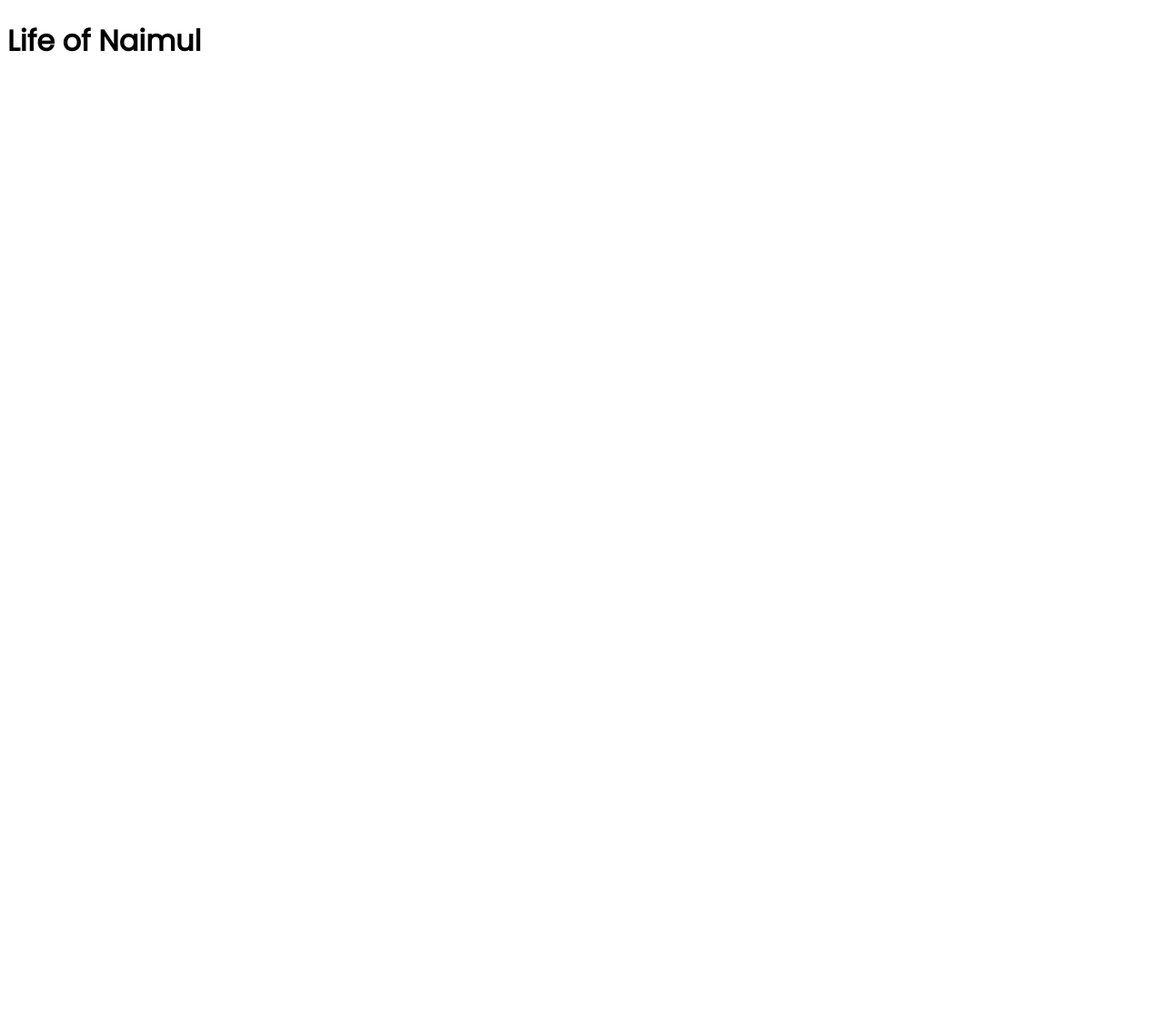
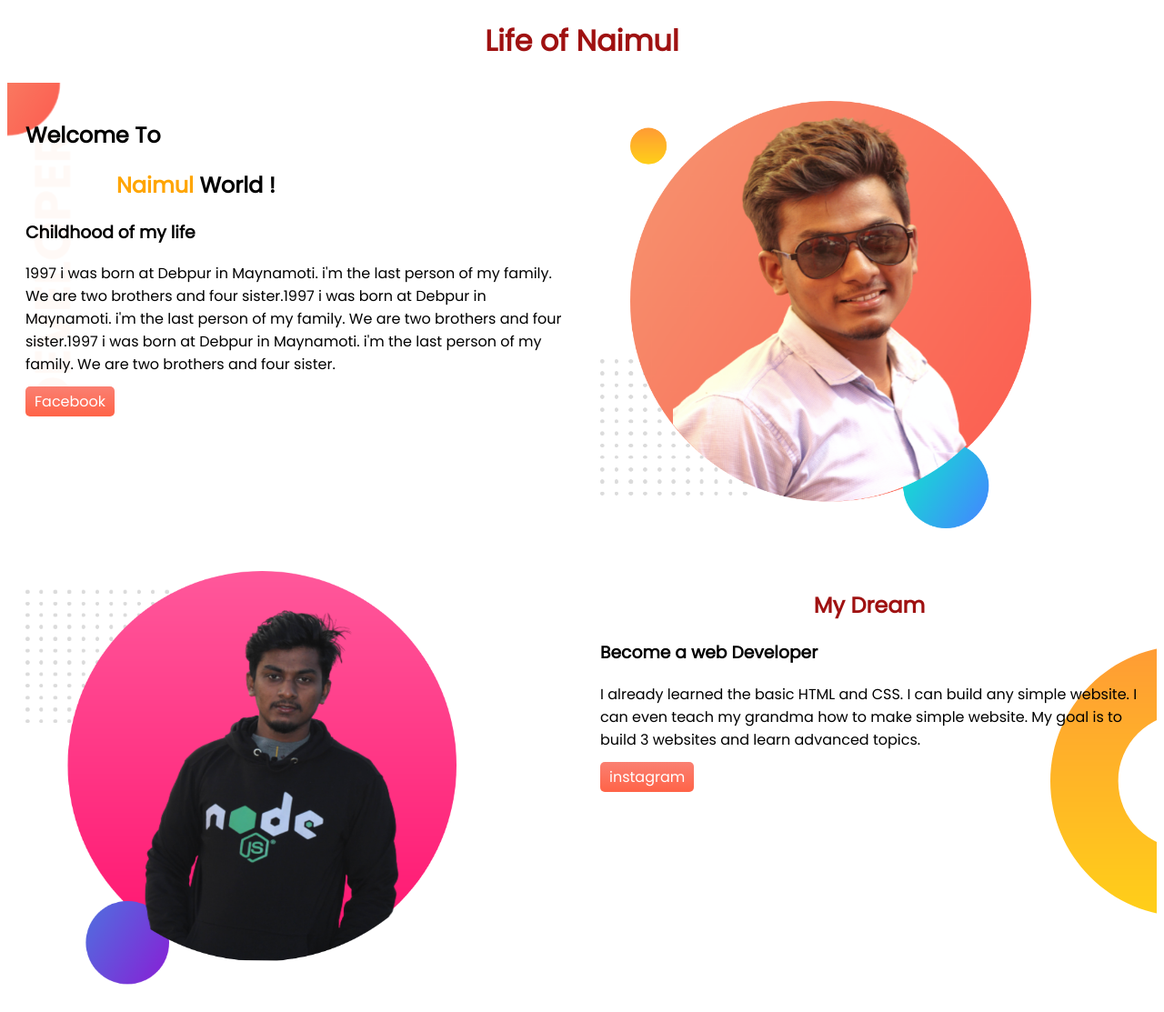
Before and after one commit to NaimulHasan8080/naimul-portfolio, a plain HTML site: page index.html in a window 1280 px wide. Shown: the top 1113 px of the page at 91% size. Before the commit the page ends 800 px from the top, so only its background shows below. Drawn offline with Linux system fonts and the light colour scheme.

Commit message:
half code added complate

```diff
--- a/index.html
+++ b/index.html
@@ -14,7 +14,56 @@
 
 <body>
     <h1 class="title-summary"> Life of Naimul</h1>
+    <section class="top-part">
+        <div class="half-width">
+            <h1>Welcome To </h1>
+            <h1 class="head-away"><span class="orange-color">Naimul</span> World !</h1>
+            <h3 class="title-blogs">Childhood of my life</h3>
+            <p>1997 i was born at Debpur in Maynamoti. i'm the last person of my family. We are two brothers and four
+                sister.1997 i was born at Debpur in Maynamoti. i'm the last person of my family. We are two brothers and
+                four
+                sister.1997 i was born at Debpur in Maynamoti. i'm the last person of my family. We are two brothers and
+                four
+                sister. </p>
+            <a class="anchor-tag" target="-blank"
+                href="https://www.facebook.com/profile.php?id=100008151618032">Facebook</a>
+        </div>
+        <div class="half-width">
+            <img src="images/profile1.png" alt="">
 
+        </div>
+    </section>
+    <section class="mid-part">
+        <div class="half-width">
+            <img src="images/profile2.png" alt="">
+        </div>
+        <div class="half-width">
+            <h1 class="title-summary">My Dream</h1>
+            <h3 class="title-blogs">Become a web Developer</h3>
+            <p>I already learned the basic HTML and CSS. I can build any simple website. I can even teach my grandma how
+                to make simple website. My goal is to build 3 websites and learn advanced topics.</p>
+            <a class="anchor-tag" target="-blank" href="https://www.instagram.com/aimness_naimul/">instagram</a>
+        </div>
+    </section>
+    <section class="last-part">
+        <h1>Experiance</h1>
+        <div class="half-width full-stack">
+            <div>
+                <h1>Full Stack Web Developer</h1>
+                <h3>2021-Present | Pro Level Developer</h3>
+                <p>I am the master of HTML, CSS and Javascript. I know everything needed to make a website function,
+                    efficient. I didn't stop with the web. I went beyond with most popular Javascript framework called
+                    Vue
+                    JS. I even know the deployment, server and security. I will give you 100% web solution.</p>
+            </div>
+        </div>
+        <div class="half-width">
+            <h1>Baby Web Developer</h1>
+            <h3>2020-2021 | Programming Hero Learner</h3>
+            <p>They didn't offer me a job. But I made myself as a remove web developer. I made their website and showed
+                it to them. They liked it. And uploaded the content. It was fun working at Programming Hero.</p>
+        </div>
+    </section>
 </body>
 
 </html>
--- a/style.css
+++ b/style.css
@@ -1,3 +1,49 @@
 body{
     font-family: 'Poppins', sans-serif;
 }
+section{
+    margin-bottom: 150px;
+    display: flex;
+}
+.title-summary{
+    color: rgba(155, 8, 8, 0.966);
+    text-align: center;
+}
+.orange-color{
+    color: orange;
+}
+.title-blogs{
+    font-weight: 700;
+}
+.half-width{
+    width: 50%;
+    padding: 20px;
+}
+.half-width img{
+    width: 80%;
+
+}
+.anchor-tag{
+    background-image: linear-gradient(salmon,tomato);
+    color: white;
+    text-decoration: none;
+    padding: 5px 10px;
+    border-radius: 5px;
+}
+.top-part{
+    background-image: url(images/top-banner.png);
+    background-repeat: no-repeat;
+    margin: 0;
+}
+.head-away{
+    padding-left: 100px;
+}
+.mid-part{
+    background-image: url(images/dream-bg.png);
+    background-repeat: no-repeat;
+    background-position: right;
+}
+.full-stack{
+    margin-top: 50px;
+    background-color: white;
+}
```
Also changed, not shown: images/dream-bg.png (added), images/exp-bg.png (added), images/top-banner.png (added).
